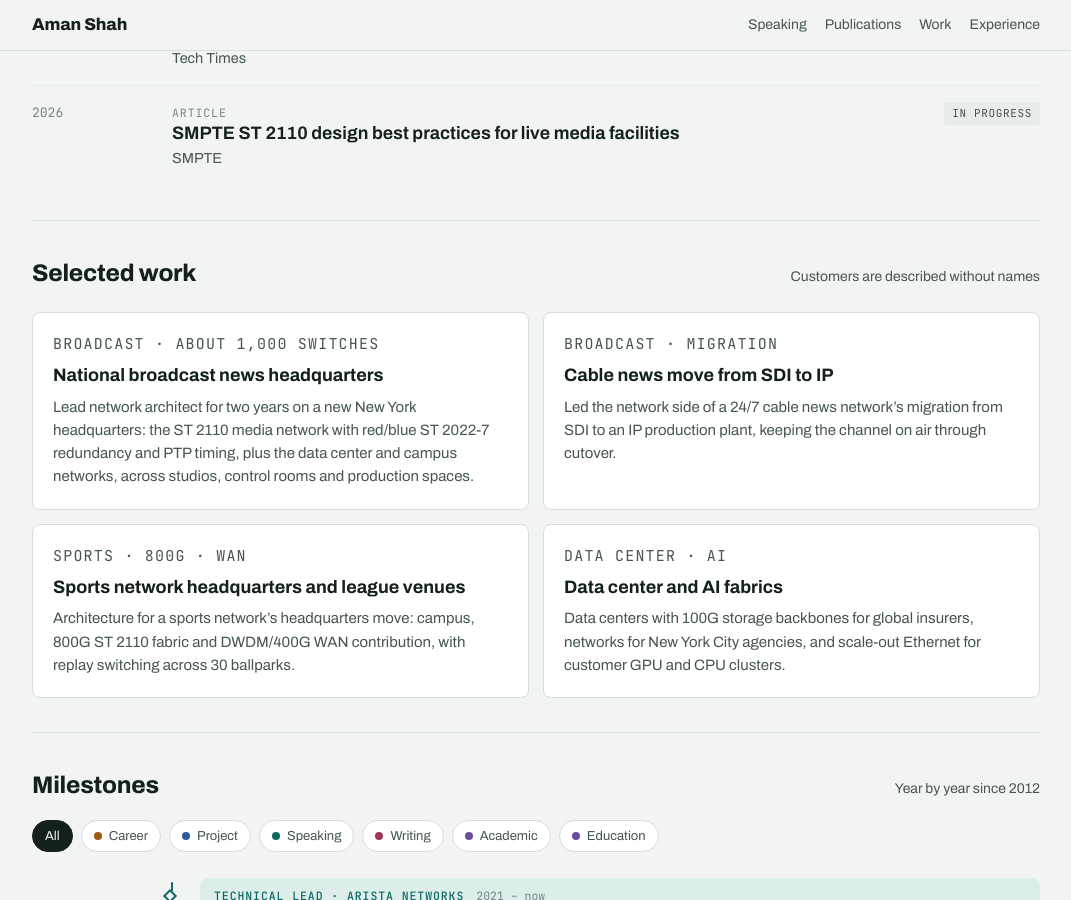
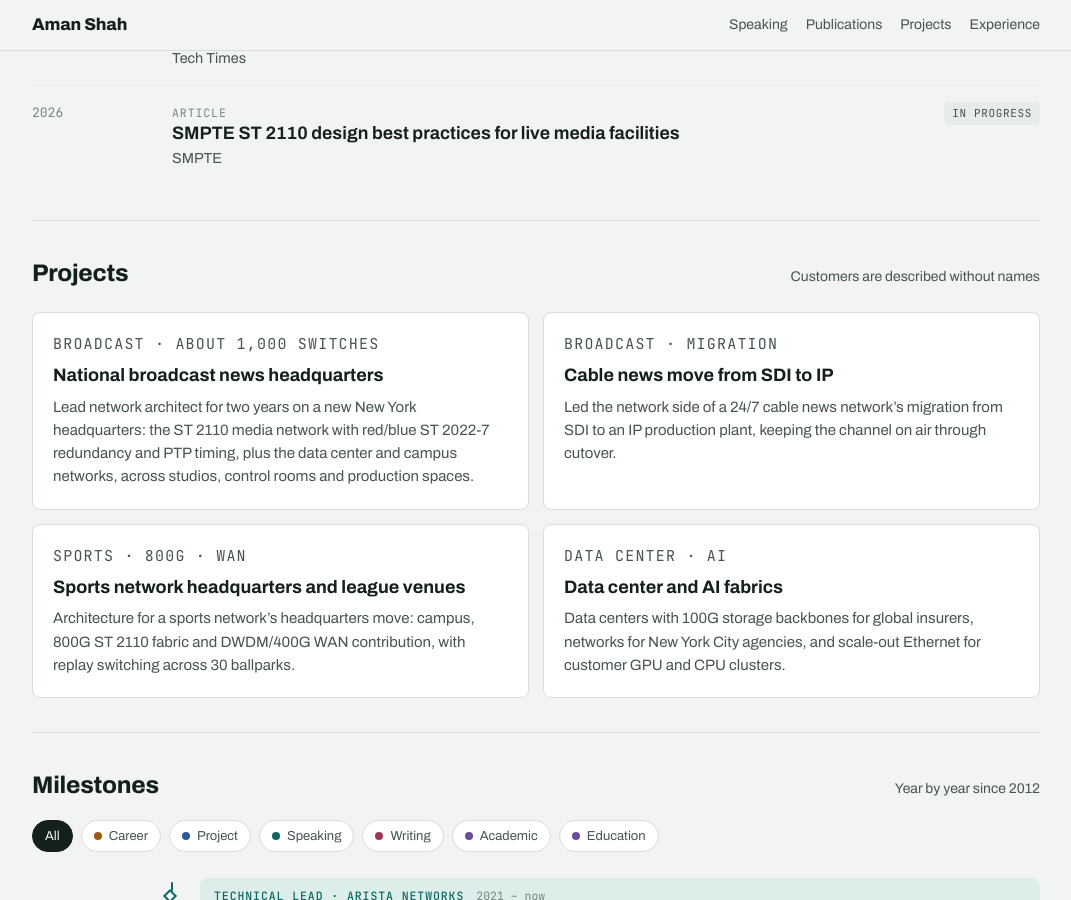
Before and after one commit to Amanshah91/amanshah91.github.io, a Jekyll site: the page built from index.html, in a window 1280 px wide and 900 px high, scrolled down 1330 px. Shown: the whole window, without its empty margins (104-1175 px from the left). Built offline with Jekyll 4.4.1, drawn with Linux system fonts in a browser that asks for light colours.

Commit message:
Rename Selected work to Projects
Co-Authored-By: Claude Opus 5.5 <noreply@anthropic.com>
Claude-Session: https://claude.ai/code/session_016ECpXB9SB4zXKomSvGvhZo

```diff
--- a/_data/milestones.yml
+++ b/_data/milestones.yml
@@ -1,7 +1,7 @@
 # Year-by-year milestones, newest first.
 # kind: Education, Academic, Career, Project, Speaking, Writing, Recognition
 # era: key from eras.yml (banner appears where a new era starts)
-# Keep customers unnamed, matching "Selected work".
+# Keep customers unnamed, matching "Projects".
 
 - year: "2026"
   era: lead
--- a/_layouts/default.html
+++ b/_layouts/default.html
@@ -18,7 +18,7 @@
       {% if site.posts.size > 0 %}<a href="{{ '/#writing' | relative_url }}">Writing</a>{% endif %}
       <a href="{{ '/#speaking' | relative_url }}">Speaking</a>
       <a href="{{ '/#publications' | relative_url }}">Publications</a>
-      <a href="{{ '/#work' | relative_url }}">Work</a>
+      <a href="{{ '/#work' | relative_url }}">Projects</a>
       <a href="{{ '/experience/' | relative_url }}">Experience</a>
     </nav>
   </div>
--- a/index.html
+++ b/index.html
@@ -96,7 +96,7 @@ layout: default
   {% endif %}
 
   <section class="block" id="work">
-    <div class="shead"><h2>Selected work</h2><p>Customers are described without names</p></div>
+    <div class="shead"><h2>Projects</h2><p>Customers are described without names</p></div>
     <div class="grid2">
       <article class="card">
         <p class="label">Broadcast · about 1,000 switches</p>
```
Also changed, not shown: README.md.
